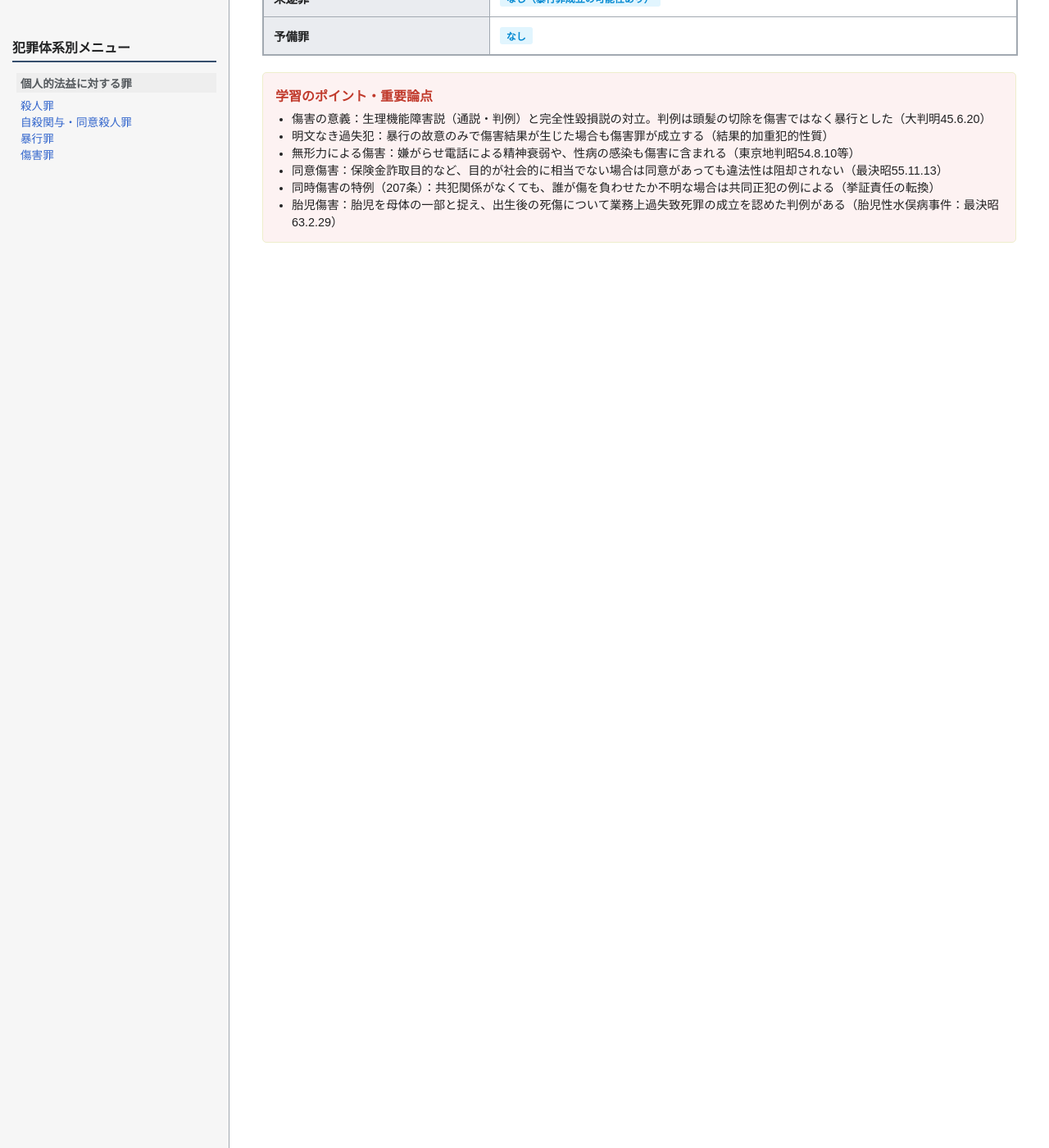
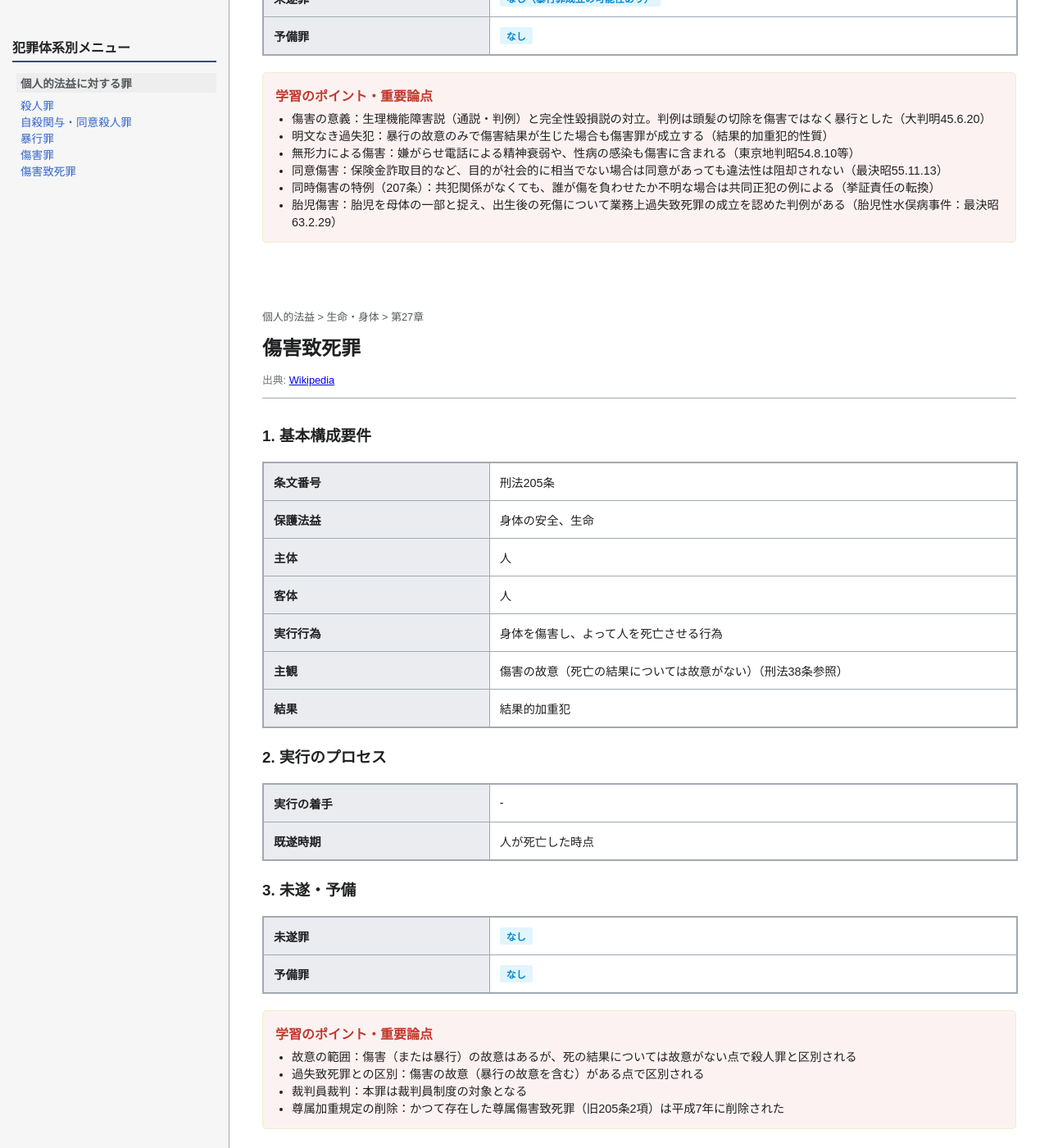
Before and after one commit to nananek/criminal-law-learning, a Jekyll site: the page built from index.md, in a window 1280 px wide and 1400 px high, scrolled down 4078 px. Shown: the whole window at 82% size. Built offline with Jekyll 4.4.1, drawn with Linux system fonts in a browser that asks for light colours; before the commit the page ends 4494 px from its top, so only the background shows below that.

Commit message:
Add details for injury causing death offense

```diff
--- a/_data/crimes.yml
+++ b/_data/crimes.yml
@@ -89,3 +89,26 @@
     - "同意傷害：保険金詐取目的など、目的が社会的に相当でない場合は同意があっても違法性は阻却されない（最決昭55.11.13）"
     - "同時傷害の特例（207条）：共犯関係がなくても、誰が傷を負わせたか不明な場合は共同正犯の例による（挙証責任の転換）"
     - "胎児傷害：胎児を母体の一部と捉え、出生後の死傷について業務上過失致死罪の成立を認めた判例がある（胎児性水俣病事件：最決昭63.2.29）"
+
+- id: "injury_causing_death"
+  category_main: "個人的法益"
+  category_sub: "生命・身体"
+  chapter: "27"
+  title: "傷害致死罪"
+  article: "205条"
+  benefit: "身体の安全、生命"
+  subject: "人"
+  object: "人"
+  act: "身体を傷害し、よって人を死亡させる行為"
+  intent: "傷害の故意（死亡の結果については故意がない）"
+  result: "結果的加重犯"
+  start: "-"
+  completed: "人が死亡した時点"
+  attempt: "なし"
+  preparation: "なし"
+  source_url: "https://ja.wikipedia.org/wiki/%E5%82%B7%E5%AE%B3%E7%BD%AA"
+  points:
+    - "故意の範囲：傷害（または暴行）の故意はあるが、死の結果については故意がない点で殺人罪と区別される"
+    - "過失致死罪との区別：傷害の故意（暴行の故意を含む）がある点で区別される"
+    - "裁判員裁判：本罪は裁判員制度の対象となる"
+    - "尊属加重規定の削除：かつて存在した尊属傷害致死罪（旧205条2項）は平成7年に削除された"
```
